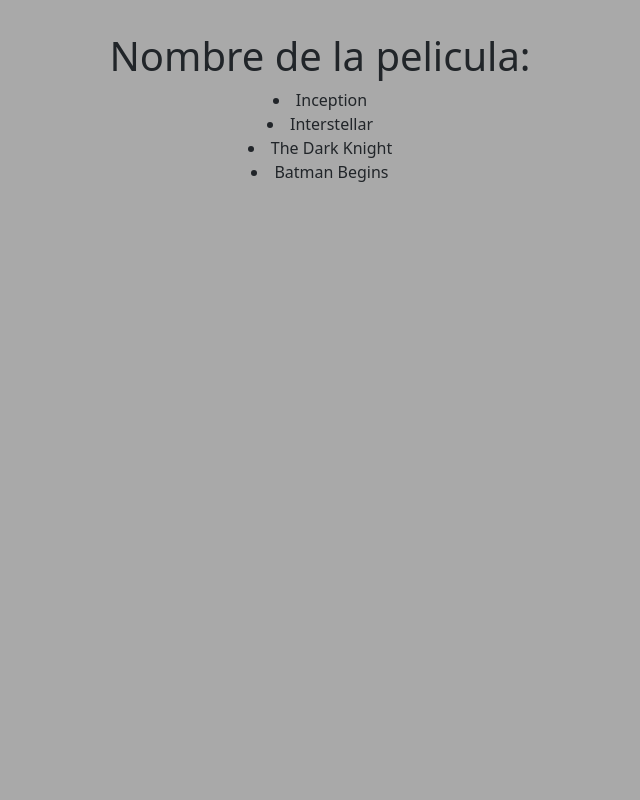
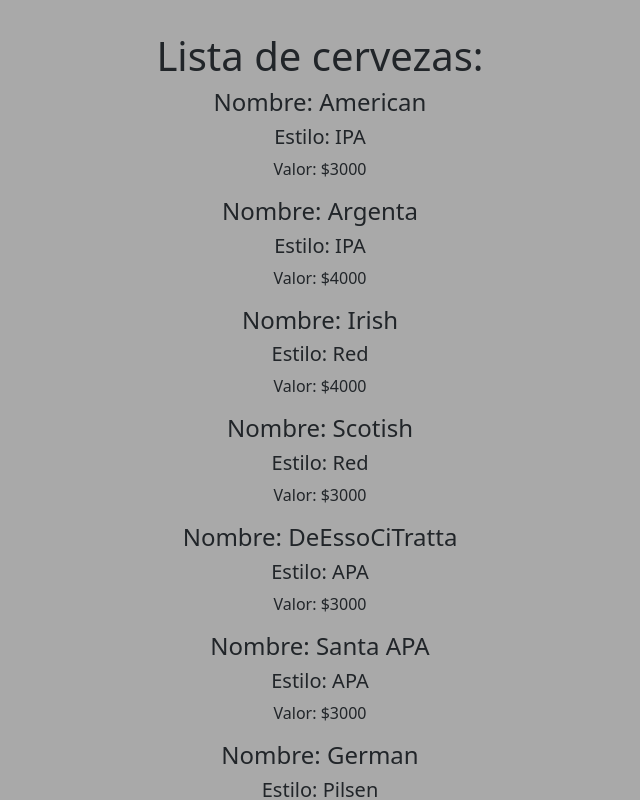
Before and after one commit to AleRabbia/Practicas-LC3, a React (Vite) app: page / in a window 1280 px wide. Shown: the top 800 px of the page, without its empty margins (320-960 px from the left). Built offline with nearby package versions, Linux system fonts and the light colour scheme.

Commit message:
Ejercicio beers parte 1

```diff
--- a/src/App.jsx
+++ b/src/App.jsx
@@ -1,141 +1,79 @@
 
 import './App.css'
-import WatchList from './components/watchList/WatchList';
+import Beers from './components/beers/Beers';
 
 function App() {
-    const watchList = [
+    const beers = [
         {
-            Title: 'Inception',
-            Year: '2010',
-            Rated: 'PG-13',
-            Released: '16 Jul 2010',
-            Runtime: '148 min',
-            Genre: 'Action, Adventure, Crime',
-            Director: 'Christopher Nolan',
-            Writer: 'Christopher Nolan',
-            Actors: 'Leonardo DiCaprio, Joseph Gordon-Levitt, Ellen Page, Tom Hardy',
-            Plot:
-                'A thief, who steals corporate secrets through use of dream-sharing technology, is given the inverse task of planting an idea into the mind of a CEO.',
-            Language: 'English, Japanese, French',
-            Country: 'USA, UK',
-            Awards: 'Won 4 Oscars. Another 143 wins & 198 nominations.',
-            Poster:
-                'http://ia.media-imdb.com/images/M/MV5BMjAxMzY3NjcxNF5BMl5BanBnXkFtZTcwNTI5OTM0Mw@@._V1_SX300.jpg',
-            Metascore: '74',
-            imdbRating: '8.8',
-            imdbVotes: '1,446,708',
-            imdbID: 'tt1375666',
-            Type: 'movie',
-            Response: 'True',
+            id: 1,
+            beerName: "American",
+            beerStyle: "IPA",
+            price: 3,
+            available: true,
         },
         {
-            Title: 'Interstellar',
-            Year: '2014',
-            Rated: 'PG-13',
-            Released: '07 Nov 2014',
-            Runtime: '169 min',
-            Genre: 'Adventure, Drama, Sci-Fi',
-            Director: 'Christopher Nolan',
-            Writer: 'Jonathan Nolan, Christopher Nolan',
-            Actors: 'Ellen Burstyn, Matthew McConaughey, Mackenzie Foy, John Lithgow',
-            Plot:
-                "A team of explorers travel through a wormhole in space in an attempt to ensure humanity's survival.",
-            Language: 'English',
-            Country: 'USA, UK',
-            Awards: 'Won 1 Oscar. Another 39 wins & 132 nominations.',
-            Poster:
-                'http://ia.media-imdb.com/images/M/MV5BMjIxNTU4MzY4MF5BMl5BanBnXkFtZTgwMzM4ODI3MjE@._V1_SX300.jpg',
-            Metascore: '74',
-            imdbRating: '8.6',
-            imdbVotes: '910,366',
-            imdbID: 'tt0816692',
-            Type: 'movie',
-            Response: 'True',
+            id: 2,
+            beerName: "Argenta",
+            beerStyle: "IPA",
+            price: 4,
+            available: false,
         },
         {
-            Title: 'The Dark Knight',
-            Year: '2008',
-            Rated: 'PG-13',
-            Released: '18 Jul 2008',
-            Runtime: '152 min',
-            Genre: 'Action, Adventure, Crime',
-            Director: 'Christopher Nolan',
-            Writer:
-                'Jonathan Nolan (screenplay), Christopher Nolan (screenplay), Christopher Nolan (story), David S. Goyer (story), Bob Kane (characters)',
-            Actors: 'Christian Bale, Heath Ledger, Aaron Eckhart, Michael Caine',
-            Plot:
-                'When the menace known as the Joker wreaks havoc and chaos on the people of Gotham, the caped crusader must come to terms with one of the greatest psychological tests of his ability to fight injustice.',
-            Language: 'English, Mandarin',
-            Country: 'USA, UK',
-            Awards: 'Won 2 Oscars. Another 146 wins & 142 nominations.',
-            Poster:
-                'http://ia.media-imdb.com/images/M/MV5BMTMxNTMwODM0NF5BMl5BanBnXkFtZTcwODAyMTk2Mw@@._V1_SX300.jpg',
-            Metascore: '82',
-            imdbRating: '9.0',
-            imdbVotes: '1,652,832',
-            imdbID: 'tt0468569',
-            Type: 'movie',
-            Response: 'True',
+            id: 3,
+            beerName: "Irish",
+            beerStyle: "Red",
+            price: 4,
+            available: true,
         },
         {
-            Title: 'Batman Begins',
-            Year: '2005',
-            Rated: 'PG-13',
-            Released: '15 Jun 2005',
-            Runtime: '140 min',
-            Genre: 'Action, Adventure',
-            Director: 'Christopher Nolan',
-            Writer:
-                'Bob Kane (characters), David S. Goyer (story), Christopher Nolan (screenplay), David S. Goyer (screenplay)',
-            Actors: 'Christian Bale, Michael Caine, Liam Neeson, Katie Holmes',
-            Plot:
-                'After training with his mentor, Batman begins his fight to free crime-ridden Gotham City from the corruption that Scarecrow and the League of Shadows have cast upon it.',
-            Language: 'English, Urdu, Mandarin',
-            Country: 'USA, UK',
-            Awards: 'Nominated for 1 Oscar. Another 15 wins & 66 nominations.',
-            Poster:
-                'http://ia.media-imdb.com/images/M/MV5BNTM3OTc0MzM2OV5BMl5BanBnXkFtZTYwNzUwMTI3._V1_SX300.jpg',
-            Metascore: '70',
-            imdbRating: '8.3',
-            imdbVotes: '972,584',
-            imdbID: 'tt0372784',
-            Type: 'movie',
-            Response: 'True',
+            id: 4,
+            beerName: "Scotish",
+            beerStyle: "Red",
+            price: 3,
+            available: true,
         },
         {
-            Title: 'Avatar',
-            Year: '2009',
-            Rated: 'PG-13',
-            Released: '18 Dec 2009',
-            Runtime: '162 min',
-            Genre: 'Action, Adventure, Fantasy',
-            Director: 'James Cameron',
-            Writer: 'James Cameron',
-            Actors: 'Sam Worthington, Zoe Saldana, Sigourney Weaver, Stephen Lang',
-            Plot:
-                'A paraplegic marine dispatched to the moon Pandora on a unique mission becomes torn between following his orders and protecting the world he feels is his home.',
-            Language: 'English, Spanish',
-            Country: 'USA, UK',
-            Awards: 'Won 3 Oscars. Another 80 wins & 121 nominations.',
-            Poster:
-                'http://ia.media-imdb.com/images/M/MV5BMTYwOTEwNjAzMl5BMl5BanBnXkFtZTcwODc5MTUwMw@@._V1_SX300.jpg',
-            Metascore: '83',
-            imdbRating: '7.9',
-            imdbVotes: '876,575',
-            imdbID: 'tt0499549',
-            Type: 'movie',
-            Response: 'True',
+            id: 5,
+            beerName: "DeEssoCiTratta",
+            beerStyle: "APA",
+            price: 3,
+            available: true,
+        },
+        {
+            id: 6,
+            beerName: "Santa APA",
+            beerStyle: "APA",
+            price: 3,
+            available: true,
+        },
+        {
+            id: 7,
+            beerName: "German",
+            beerStyle: "Pilsen",
+            price: 1,
+            available: true,
+        },
+        {
+            id: 8,
+            beerName: "London Porter",
+            beerStyle: "Porter",
+            price: 2,
+            available: false,
+        },
+        {
+            id: 9,
+            beerName: "Scotish ALE",
+            beerStyle: "Red",
+            price: 5,
+            available: false,
         },
     ];
-    const watchListFilter = watchList.filter ((movie) => {
-        return movie.Director === 'Christopher Nolan' || parseFloat(movie.imdbRating) > 8.0
-    });
-    const movieTitles = watchListFilter.map(movie => movie.Title);
+
     return (
         <div>
-            <h1>Nombre de la pelicula:</h1>
-            {movieTitles.map((list, index) => (
-                <WatchList key={index} name={list}/>
+            <h1>Lista de cervezas:</h1>
+            {beers.map((beer) => (
+                <Beers key={beer.id} beerName={beer.beerName} beerStyle={beer.beerStyle} price={beer.price} />
             ))}
         </div>
     );
--- a/src/components/beers/Beers.jsx
+++ b/src/components/beers/Beers.jsx
@@ -4,9 +4,9 @@
 
     return (
         <div>
-            <h1>{beerName}</h1>
-            <h2>{beerStyle}</h2>
-            <p>{"$" + price * 1000}</p>
+            <h4>Nombre: {beerName}</h4>
+            <h5>Estilo: {beerStyle}</h5>
+            <p>Valor: {"$" + price * 1000}</p>
         </div>
     )
 }
```
